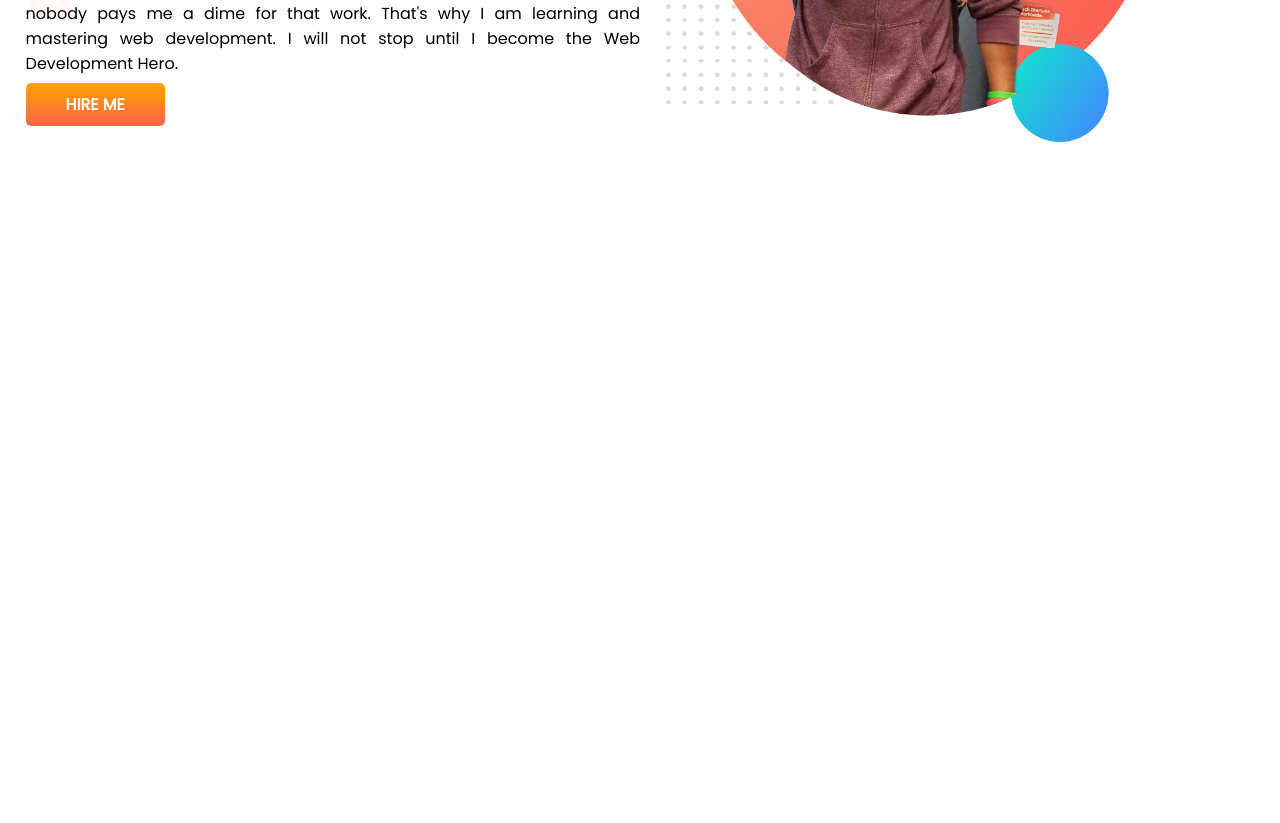
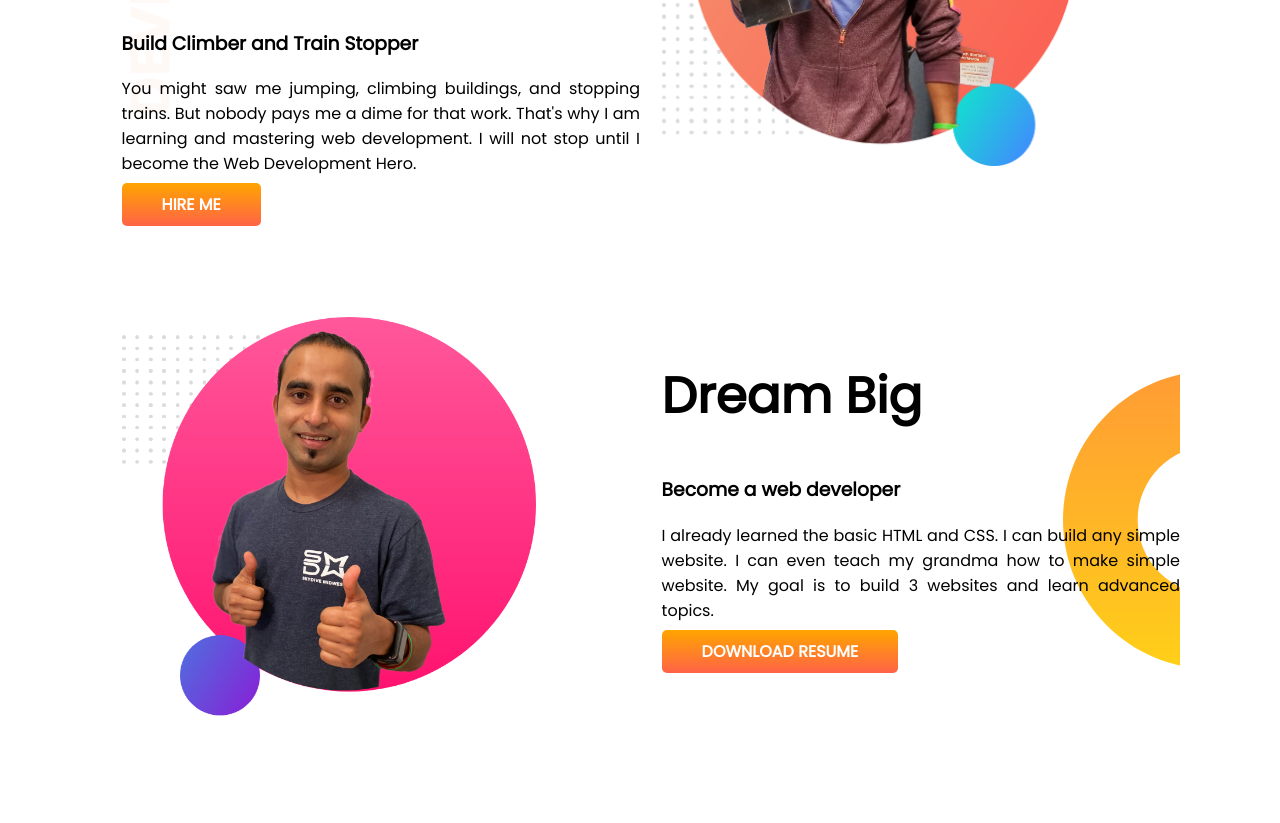
Before and after one commit to zunayed-arp/developer-portfolio, a plain HTML site: page index.html in a window 1280 px wide. Shown: the part 346-1169 px from the top of the page. Before the commit the page ends 800 px from the top, so only its background shows below. Drawn offline with Linux system fonts and the light colour scheme.

Commit message:
end of 6th video

```diff
--- a/index.html
+++ b/index.html
@@ -22,13 +22,32 @@
 		<p>You might saw me jumping, climbing buildings, and stopping trains. But nobody pays me a dime for that work.
 			That's why I
 			am learning and mastering web development. I will not stop until I become the Web Development Hero.</p>
-		<a class="link-button" target="_blank" href="https://www.linkedin.com/company/programminghero/" >HIRE ME</a>
+		<a class="link-button" target="_blank" href="https://www.linkedin.com/company/programminghero/">HIRE ME</a>
 	</div>
 	<div class="half-width">
 		<img src="images/jhankar.png" alt="jhankar">
 	</div>
 
 </section>
+
+<section class="dream-big">
+	<div class="half-width">
+		<img src="images/jhankar2.png" alt="jhankar2">
+
+	</div>
+
+	<div  class="half-width">
+		<h1>Dream Big</h1>
+		<h3>Become a web developer</h3>
+		<p>I already learned the basic HTML and CSS. I can build any simple website. I can even teach my grandma how to make
+			simple
+			website. My goal is to build 3 websites and learn advanced topics.</p>
+
+		<a class="link-button" target="_blank" href="https://www.linkedin.com/company/programminghero/">DOWNLOAD RESUME</a>
+
+	</div>
+</section>
+
 </body>
 
 </html>
--- a/style.css
+++ b/style.css
@@ -11,6 +11,7 @@ h1{
 
 section{
 	display: flex;
+	margin: 100px;
 }
 .half-width{
 	width: 50%;
@@ -37,3 +38,8 @@ section{
 	background-repeat: no-repeat;
 
 }
+.dream-big{
+	background-image: url(images/dream-bg.png);
+	background-repeat: no-repeat;
+	background-position: right;
+}
```
